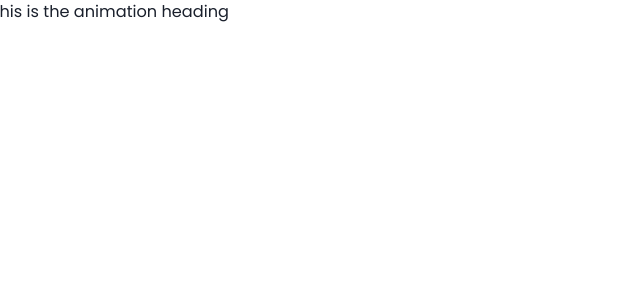
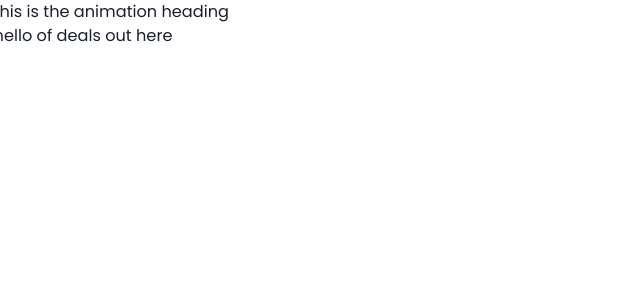
Before and after one commit to BishalN/Sing-Share, a Next.js app in the folder frontend/: page /framer in a window 1280 px wide. Shown: the top 300 px of the page, without its empty margins (0-640 px from the left). Built offline with nearby package versions, Linux system fonts and the light colour scheme.

Commit message:
animation

```diff
--- a/frontend/src/pages/framer.tsx
+++ b/frontend/src/pages/framer.tsx
@@ -4,7 +4,8 @@ import { motion } from 'framer-motion';
 const Animate = () => {
   return (
     <motion.div whileHover={{ scale: 1.01 }} whileTap={{ scale: 0.95 }}>
-      <h1>this is the animation heading</h1>;
+      <h1>this is the animation heading</h1>
+      <h1>hello of deals out here</h1>
     </motion.div>
   );
 };
```
